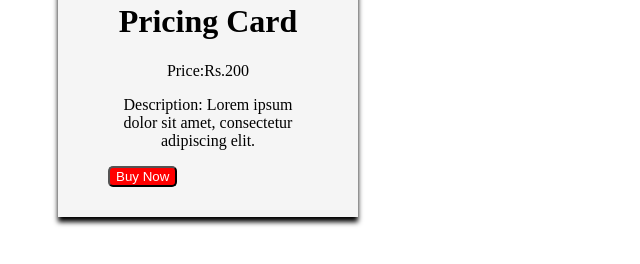
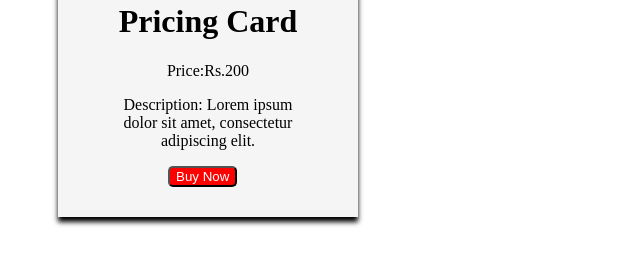
Before and after one commit to acciojob/pricing-card-prasgrex, a website: page main.html in a window 1280 px wide. Shown: the part 302-566 px from the top of the page, without its empty margins (0-640 px from the left). Drawn offline with Linux system fonts and the light colour scheme.

Commit message:
created a submission

```diff
--- a/main.html
+++ b/main.html
@@ -13,7 +13,9 @@
         <h1 id="ct">Pricing Card</h1>
 		<p id="ct">Price:Rs.200</p>
 		<p id="ct">Description: Lorem ipsum dolor sit amet, consectetur adipiscing elit.</p>
+		<div id="internal">
 		<button id="btn" type="button"><span id="clr">Buy Now</span></button>
+		</div>
 	</main>
     <script type="text/javascript" src="./script.js">
 </script>
--- a/styles.css
+++ b/styles.css
@@ -8,7 +8,9 @@
 	margin-top:100px;
 	box-shadow: 0 5px 5px
 }
-
+#internal{
+	padding-left:60px;
+}
 #im{
 	padding-left:30px;
 	margin-top:30px;
```
